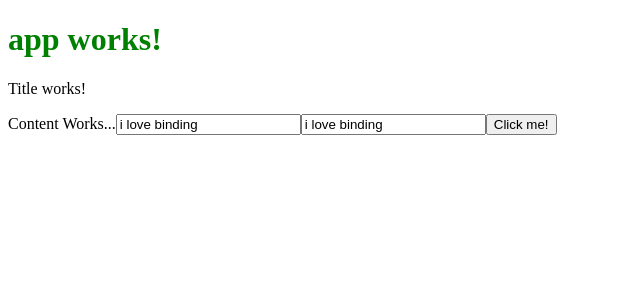
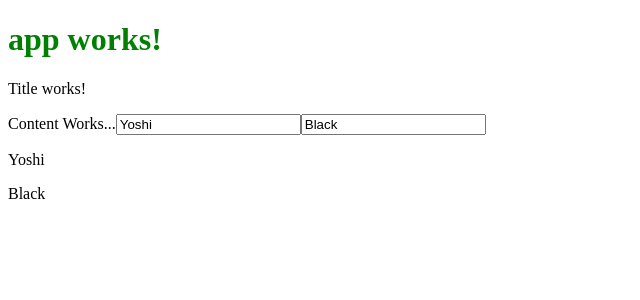
Before and after one commit to elvisestevan/ninjanet-angular-tutorial, an Angular app: page / in a window 1280 px wide. Shown: the top 300 px of the page, without its empty margins (0-640 px from the left). Built offline with nearby package versions, Linux system fonts and the light colour scheme.

Commit message:
#13 - 2 way data binding

```diff
--- a/src/app/home/home.component.html
+++ b/src/app/home/home.component.html
@@ -3,7 +3,8 @@
 </p>
 <ng-content></ng-content>
 
-<input value="{{myString}}" />
-<input [value]="myString" />
+<input [(ngModel)]="ninja.name" />
+<input [(ngModel)]="ninja.belt" />
 
-<button (click)="alertMe()">Click me!</button>
+<p>{{ninja.name}}</p>
+<p>{{ninja.belt}}</p>
--- a/src/app/home/home.component.ts
+++ b/src/app/home/home.component.ts
@@ -10,6 +10,11 @@
   title = "Title works!";
   myString = "i love binding";
 
+  ninja = {
+    name: "Yoshi",
+    belt: "Black"
+  }
+
   constructor() { }
 
   ngOnInit() {
```
